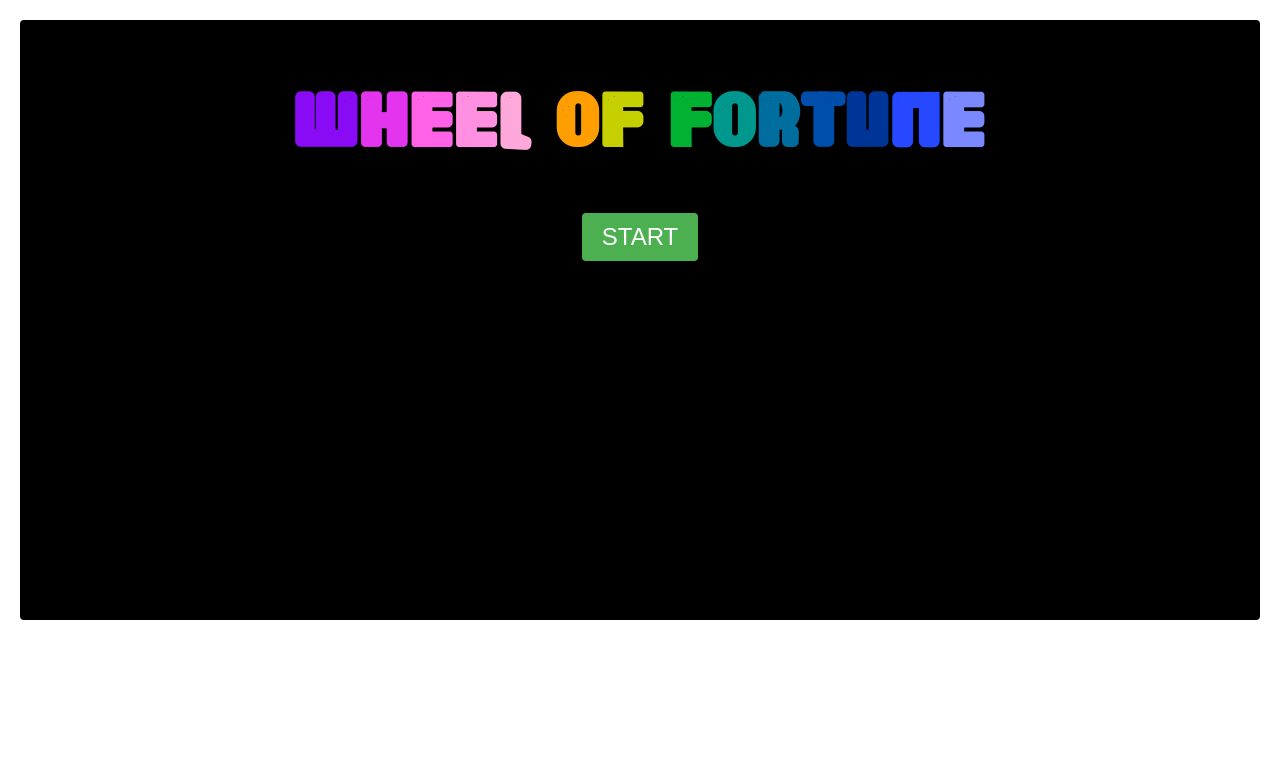
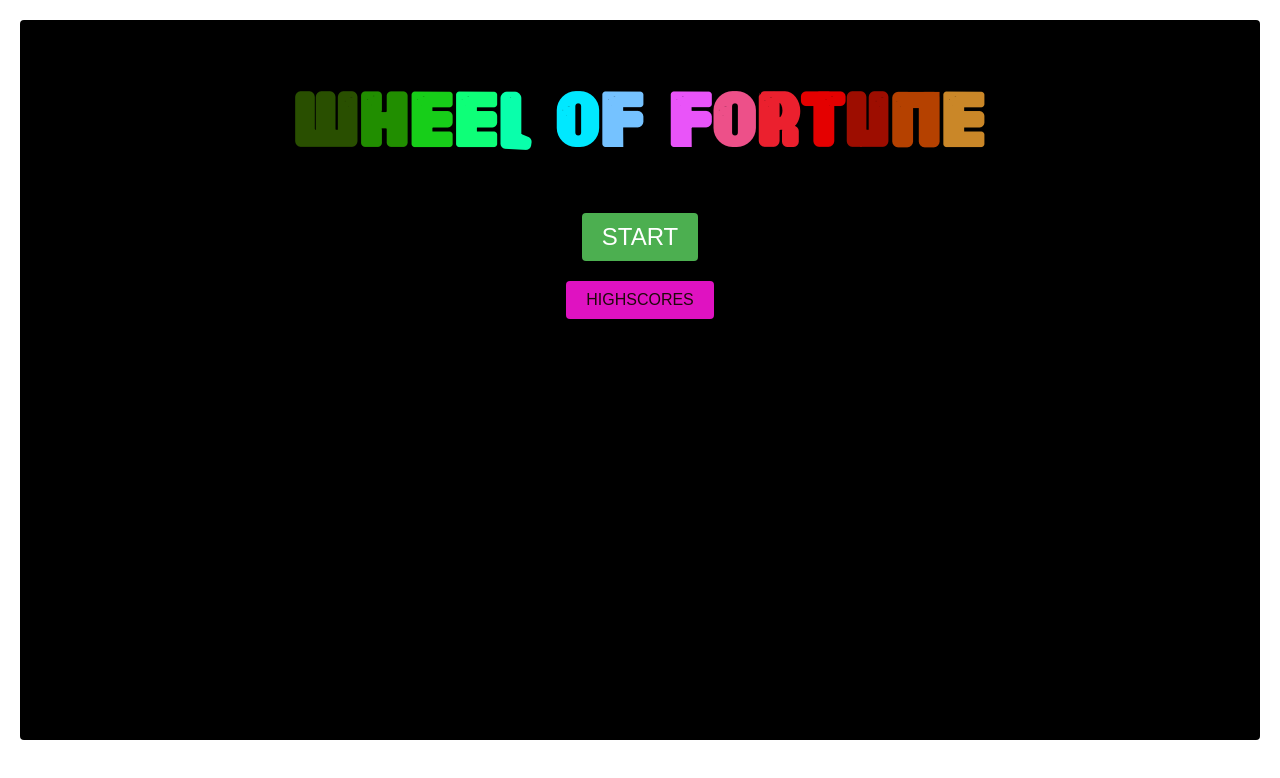
Before and after one commit to erwannd/Project4-part1, a React (Create React App) app: page / in a window 1280 px wide. Shown: the top 778 px of the page. Built offline with nearby package versions, Linux system fonts and the light colour scheme.

Commit message:
Added RecordViewer component to view highscores. Updated some CSS styling in App.

```diff
--- a/package.json
+++ b/package.json
@@ -6,6 +6,7 @@
     "@testing-library/jest-dom": "^5.17.0",
     "@testing-library/react": "^13.4.0",
     "@testing-library/user-event": "^13.5.0",
+    "axios": "^1.6.2",
     "react": "^18.2.0",
     "react-dom": "^18.2.0",
     "react-scripts": "5.0.1",
--- a/src/App.css
+++ b/src/App.css
@@ -19,11 +19,10 @@
   padding: 20px;
 }
 
-/* Styling for the "START" button */
 .start-button {
   padding: 10px 20px;
   font-size: 1.5em;
-  background-color: #4caf50; /* Green background color */
+  background-color: #4caf50;
   color: #fff;
   border: none;
   border-radius: 4px;
@@ -35,17 +34,34 @@
   background-color: #45a049;
 }
 
+.view-button {
+  padding: 10px 20px;
+  font-size: 1em;
+  background-color: #df12c1;
+  color: #1e0909;
+  border: none;
+  border-radius: 4px;
+  cursor: pointer;
+  margin-bottom: 20px;
+}
+
+.view-button:hover {
+  background-color: #a40c8d;
+}
+
 .main-game-screen {
   display: flex;
   flex-direction: column;
-  align-items: center;
   border-radius: 4px;
   background-color: #000; /* Set background color to black */
   color: #fff; /* Set text color to white */
   padding: 20px; /* Add padding for better readability */
-  position: relative; /* Make it a relative container for absolute positioning */
-  height: 70vh;
+  height: 85vh;
   transition: height 0.3 ease;
+}
+
+.game-opening {
+  align-items: center;
 }
 
 .game-opening > h1 {
--- a/src/App.js
+++ b/src/App.js
@@ -3,15 +3,17 @@ import "./App.css";
 import phraseList from "./static/phrases.json";
 import PlayerGuess from "./Components/GetPlayerGuess";
 import WelcomeBanner from "./Components/WelcomeBanner";
+import Title from "./Components/TitleAnimation";
 import Heart from "./Components/Heart";
+import RecordViewer from "./Components/RecordViewer";
 import { CSSTransition } from "react-transition-group";
-import Title from "./Components/TitleAnimation";
 
 // Sets a hidden letter into this character
 const HIDDEN = "_";
 
 export default function App() {
   const [gameStart, setGameStart] = useState(false);
+  const [scoreViewer, setScoreViewer] = useState(false);
   const [welcomeBanner, setWelcomeBanner] = useState(false);
   const [randomPhrase, setRandomPhrase] = useState("");
   const [displayedPhrase, setDisplayedPhrase] = useState("");
@@ -37,6 +39,10 @@ export default function App() {
     });
     const rdn = getRandomPhrase();
     setRandomPhrase(rdn);
+  };
+
+  const handleView = () => {
+    setScoreViewer(true);
   };
 
   // Function to handle guess submission
@@ -75,22 +81,28 @@ export default function App() {
     <div className="App">
       {/* Main screen is always on display */}
       <div className="main-game-screen">
-        {!gameStart ? ( // If the game is has not started display START button
+        {!gameStart &&
+          !scoreViewer && ( // If the game is has not started and viewer is not active display button
             <div className="game-opening">
               <h1>
                 <Title text="Wheel of Fortune" />
               </h1>
+              <div>
                 <button onClick={handleStart} className="start-button">
                   START
                 </button>
               </div>
-        ) : (
-          <div className="player-info">
-            <p className="hidden-phrase">{displayedPhrase}</p>
-            <div className="hearts-container">
-              <Heart remainingLife={health} />
+              <div>
+                <button onClick={handleView} className="view-button">
+                  HIGHSCORES
+                </button>
               </div>
             </div>
+          )}
+
+        {/* Show score records when the viewer is set to true */}
+        {scoreViewer && (
+          <RecordViewer closeViewer={() => setScoreViewer(false)} />
         )}
 
         {/* Welcome banner is always on display */}
@@ -108,6 +120,16 @@ export default function App() {
           >
             <WelcomeBanner onCloseWelcome={() => setWelcomeBanner(false)} />
           </CSSTransition>
+
+          {/* On game start display player info and health */}
+          {gameStart && (
+            <div className="player-info">
+              <p className="hidden-phrase">{displayedPhrase}</p>
+              <div className="hearts-container">
+                <Heart remainingLife={health} />
+              </div>
+            </div>
+          )}
 
           {/* Checks for game completion */}
           {gameComplete ? (
--- a/src/Components/GetPlayerGuess.js
+++ b/src/Components/GetPlayerGuess.js
@@ -1,4 +1,4 @@
-import React, { useEffect, useState } from "react";
+import React, { useState } from "react";
 import GuessErrorModal from "./GuessErrorModal";
 import "../static/getPlayerGuess.css";
 
--- /dev/null
+++ b/src/Components/RecordViewer.js
@@ -0,0 +1,51 @@
+import React, { useEffect, useState } from "react";
+import axios from "axios";
+import "../static/recordViewer.css";
+
+export default function RecordViewer({ closeViewer }) {
+  const [gameRecords, setGameRecords] = useState([]);
+  const [loading, setLoading] = useState(true);
+  const [error, setError] = useState(null);
+  const [queryType, setQueryType] = useState("all");
+
+  // useEffect makes it so list of books shown when this component mounts
+  useEffect(() => {
+    if (queryType === "all") {
+      displayAllRecords();
+    } else if (queryType === "user-specific") {
+    }
+  }, [queryType]);
+
+  // Function to get all records in DB
+  function displayAllRecords() {
+    axios
+      .get("https://wheelofortune.wl.r.appspot.com/findAllRecords")
+      .then((response) => {
+        setGameRecords(response.data);
+        setLoading(false);
+      })
+      .catch((error) => {
+        setError(error.message);
+        setLoading(false);
+      });
+  }
+
+  if (loading) return <div>Loading...</div>;
+  if (error) return <div>Error: {error}</div>;
+
+  return (
+    <div className="record-viewer">
+      <div className="back-to-game">
+        <button onClick={closeViewer}>Go back</button>
+      </div>
+      <div className="records-list">
+        {gameRecords.map((record) => (
+          <div key={record.id} className="record">
+            id: {record.player.userId},{record.player.name}, score:
+            {record.score}
+          </div>
+        ))}
+      </div>
+    </div>
+  );
+}
--- /dev/null
+++ b/src/static/recordViewer.css
@@ -0,0 +1,19 @@
+.record-viewer {
+  display: flex;
+}
+
+.records-list {
+  flex-grow: 1;
+  display: flex;
+  padding: 10px;
+  flex-direction: column;
+}
+
+.record {
+  background-color: #f0eaea;
+  padding: 5px;
+  margin: 5px 0;
+  border-radius: 5px;
+  width: 100%;
+  color: black;
+}
```
Also changed, not shown: history.txt (added), 1 other file (tests, documents, lock files or other folders). Lines whose indentation alone changed are shown as unchanged.
